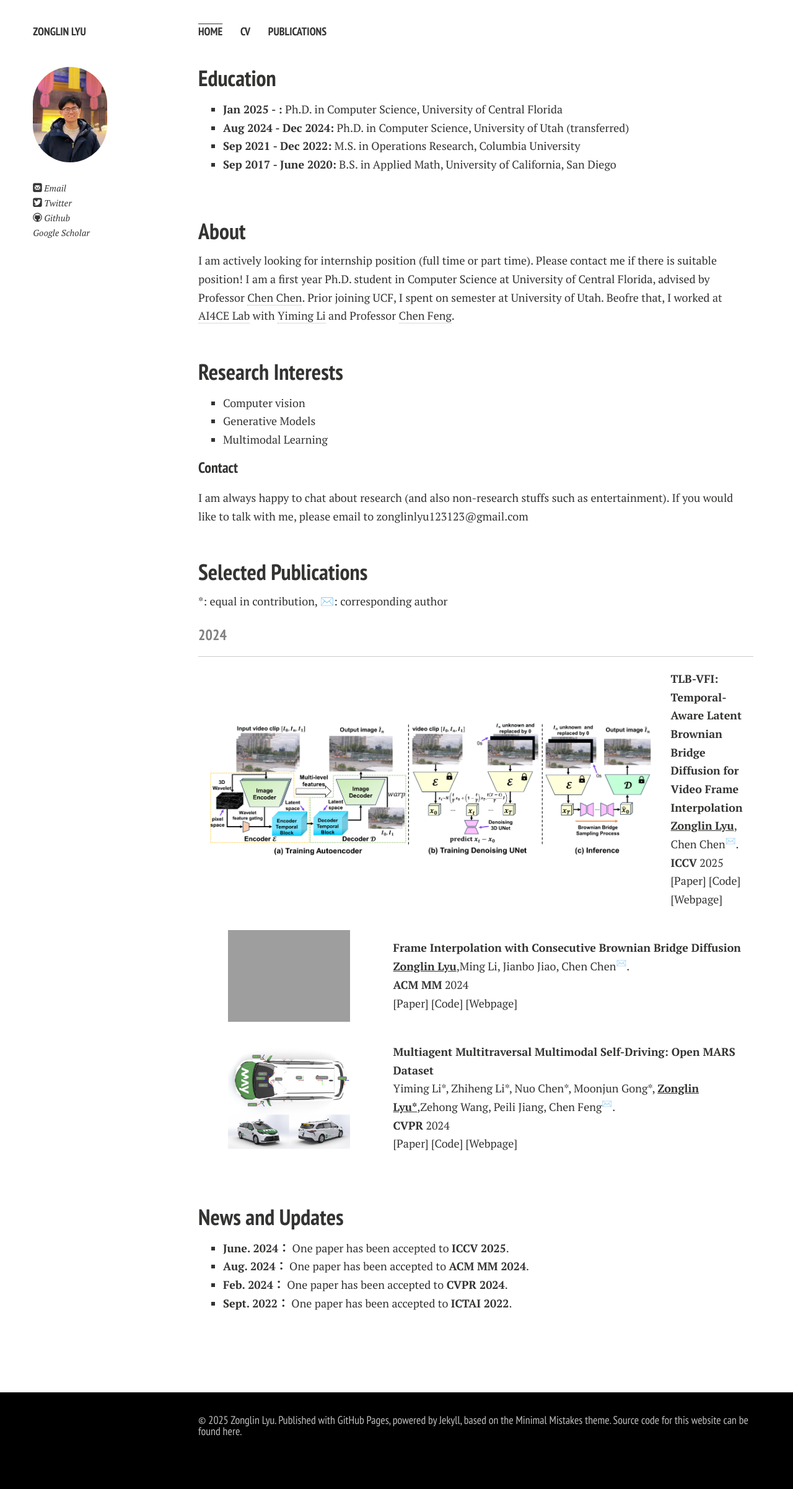
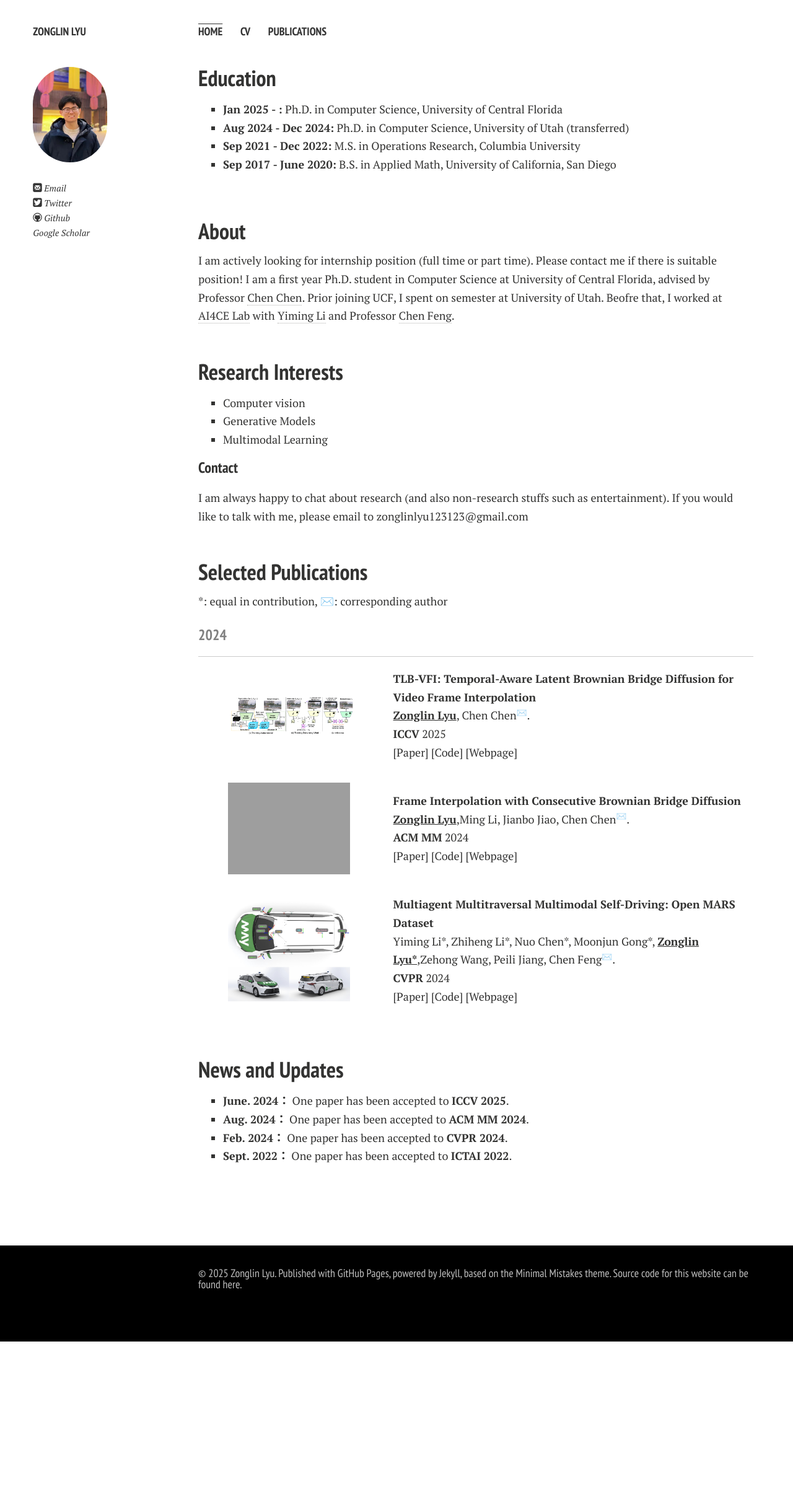
Before and after one commit to ZonglinL/ZonglinL.github.io, a Jekyll site: the page built from index.md, in a window 1280 px wide. Shown: the whole page at 62% size. Built offline with Jekyll 4.4.1, drawn with Linux system fonts in a browser that asks for light colours; nearby versions of some CDN libraries; comment, search, counter and statistics services are not loaded; a style sheet for code colours, icons or effects is not loaded; our own code applies the rules of GitHub Pages for plain Markdown files; after the commit the page ends 2165 px from its top, so only the background shows below that.

Commit message:
Update index.md

```diff
--- a/index.md
+++ b/index.md
@@ -37,8 +37,8 @@ I am always happy to chat about research (and also non-research stuffs such as e
 <table style="width:100%;border:0px;border-spacing:0px;border-collapse:separate;margin-right:auto;margin-left:auto;">
   <tbody>
     <tr>
-      <td style="margin:5px;padding:5px;width:85%;max-width:90%" align="center" class="image-wrapper">
-        <img style="margin:1px;padding-right:10px;width:95%;max-width:100%" src="https://zonglinl.github.io/images/TLBVFI.png" alt="dise">
+      <td style="margin:5px;padding:5px;width:35%;max-width:90%" align="center" class="image-wrapper">
+        <img style="margin:1px;padding-right:10px;width:65%;max-width:100%" src="https://zonglinl.github.io/images/TLBVFI.png" alt="dise">
       </td>
       <td width="75%" valign="center" class="text-wrapper">
           <papertitle>
```
